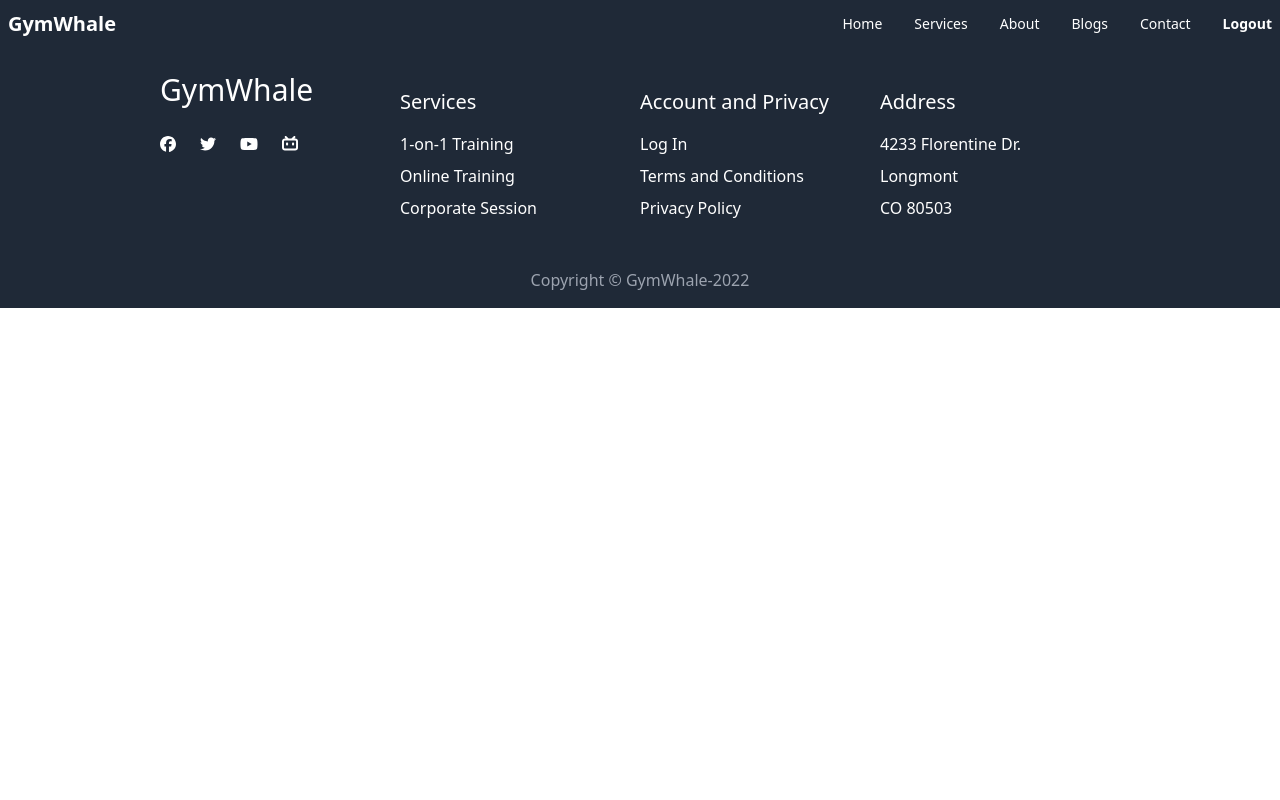
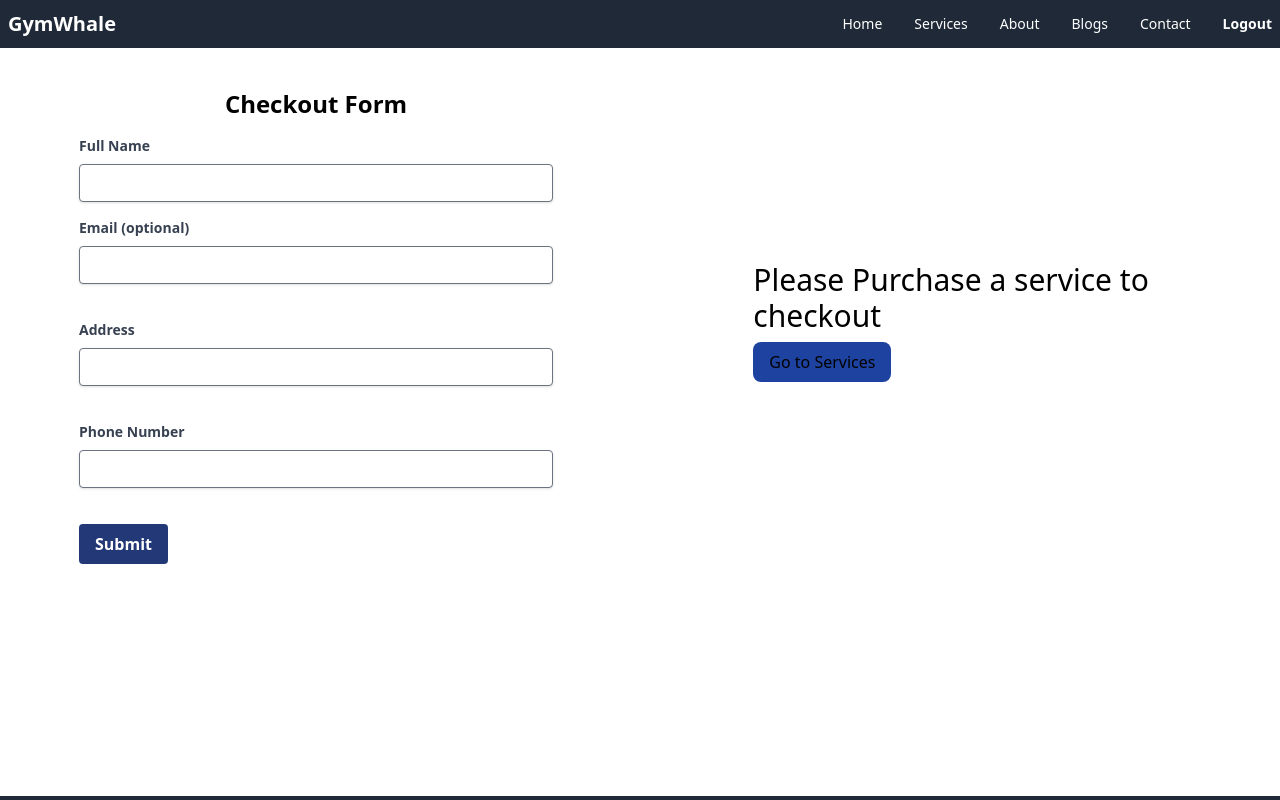
Before and after one commit to NafiulA/gymwhale-client-side, a React (Create React App) app: page /checkout in a window 1280 px wide. Shown: the top 800 px of the page. Built offline with nearby package versions, Linux system fonts and the light colour scheme; no server answers; sample sign-in values are in the browser's storage.

Commit message:
checkout done

```diff
--- a/src/components/Checkout/Checkout.js
+++ b/src/components/Checkout/Checkout.js
@@ -1,13 +1,68 @@
 import React, { useContext } from 'react';
+import toast from 'react-hot-toast';
+import { useNavigate } from 'react-router-dom';
 import { ServiceDataContext } from '../../hooks/ServiceDataContext';
 
 const Checkout = () => {
     const { selectedService } = useContext(ServiceDataContext)
-    const { name, description } = selectedService;
+    const { name, description, img, price } = selectedService;
+    const navigate = useNavigate();
+    const handleCheckout = (e) => {
+        e.preventDefault();
+        toast.success("Thank you for your purchase!", { id: "purchase" });
+        e.target.name.value = '';
+        e.target.email.value = '';
+        e.target.address.value = '';
+        e.target.phone.value = '';
+    }
     return (
-        <div>
-            <p>{name}</p>
-            <p>{description}</p>
+        <div className='my-6 min-h-[700px]'>
+            <div className='grid grid-cols-1 lg:grid-cols-2 items-center gap-4'>
+                <div className='w-3/4 mx-auto order-2 lg:order-1'>
+                    <h3 className='text-2xl font-semibold text-center py-4'>Checkout Form</h3>
+                    <form onSubmit={handleCheckout}>
+                        <div className="mb-4">
+                            <label className="block text-gray-700 text-sm font-bold mb-2" htmlFor="name">
+                                Full Name
+                            </label>
+                            <input className="shadow appearance-none border rounded w-full py-2 px-3 text-gray-700 leading-tight focus:outline-none focus:shadow-outline" name='name' id="name" type="text" required />
+                        </div>
+                        <div className="mb-6">
+                            <label className="block text-gray-700 text-sm font-bold mb-2" htmlFor="email">
+                                Email (optional)
+                            </label>
+                            <input className="shadow appearance-none border rounded w-full py-2 px-3 text-gray-700 mb-3 leading-tight focus:outline-none focus:shadow-outline" name='email' id="email" type="text" />
+                        </div>
+                        <div className="mb-6">
+                            <label className="block text-gray-700 text-sm font-bold mb-2" htmlFor="address">
+                                Address
+                            </label>
+                            <input className="shadow appearance-none border rounded w-full py-2 px-3 text-gray-700 mb-3 leading-tight focus:outline-none focus:shadow-outline" id="address" type="text" name='address' required />
+                        </div>
+                        <div className="mb-6">
+                            <label className="block text-gray-700 text-sm font-bold mb-2" htmlFor="phone">
+                                Phone Number
+                            </label>
+                            <input className="shadow appearance-none border rounded w-full py-2 px-3 text-gray-700 mb-3 leading-tight focus:outline-none focus:shadow-outline" id="phone" type="number" name='phone' required />
+                        </div>
+                        <input disabled={name ? false : true} className="bg-blue-900 hover:bg-blue-700 text-white font-bold py-2 px-4 rounded focus:outline-none focus:shadow-outline" type="submit" value="Submit">
+                        </input>
+                    </form>
+                </div>
+                <div className='order-1 lg:order-2'>
+                    <div className={`${name ? "block" : "hidden"}`}>
+                        <img className='w-1/2 mx-auto' src={img} alt="" />
+                        <p className='text-3xl py-2 text-center font-bold'>{name}</p>
+                        <p className='text-xl font-semibold text-center'>Price: $ {price}/month</p>
+                        <p className='text-center text-lg font-semibold'>Description: {description}</p>
+                    </div>
+
+                    <div className={`${name ? "hidden" : "block"} w-2/3 mx-auto`}>
+                        <p className='text-3xl py-2'>Please Purchase a service to checkout</p>
+                        <button className='py-2 px-4 bg-blue-800 rounded-lg hover:bg-blue-700' onClick={() => navigate("/services")}>Go to Services</button>
+                    </div>
+                </div>
+            </div>
         </div>
     );
 };
--- a/src/components/Header/Header.js
+++ b/src/components/Header/Header.js
@@ -25,7 +25,7 @@ const Header = () => {
                                 <CustomLink to="/">Home</CustomLink>
                             </li>
                             <li>
-                                <CustomLink to="/home#services">Services</CustomLink>
+                                <CustomLink to="/services">Services</CustomLink>
                             </li>
                             <li>
                                 <CustomLink to="/about">About</CustomLink>
--- a/src/components/Login/Login.js
+++ b/src/components/Login/Login.js
@@ -74,10 +74,11 @@ const Login = () => {
         navigate(from, { replace: true });
     }
 
+
     return (
         <div className='min-h-[700px]'>
             <div className='mt-10'>
-                <div className="bg-white mx-auto w-5/6 md:w-1/3 shadow-md rounded px-8 pt-6 pb-8 mb-4">
+                <div className="bg-white mx-auto w-full md:w-2/3 lg:w-1/3 shadow-md rounded px-8 pt-6 pb-8 mb-4">
                     <form onSubmit={handleLogin}>
                         <div className="mb-4">
                             <label className="block text-gray-700 text-sm font-bold mb-2" htmlFor="email">
--- a/src/components/Register/Register.js
+++ b/src/components/Register/Register.js
@@ -1,7 +1,8 @@
 import { faFacebook, faGithub, faGoogle } from '@fortawesome/free-brands-svg-icons';
 import { FontAwesomeIcon } from '@fortawesome/react-fontawesome';
+import { sendEmailVerification } from 'firebase/auth';
 import React, { useState } from 'react';
-import { useCreateUserWithEmailAndPassword, useSendPasswordResetEmail, useSignInWithFacebook, useSignInWithGithub, useSignInWithGoogle } from 'react-firebase-hooks/auth';
+import { useCreateUserWithEmailAndPassword, useSignInWithFacebook, useSignInWithGithub, useSignInWithGoogle } from 'react-firebase-hooks/auth';
 import toast from 'react-hot-toast';
 import { Link, useLocation, useNavigate } from 'react-router-dom';
 import auth from '../../firebase.init';
@@ -19,6 +20,7 @@ const Register = () => {
     const [signInWithGoogle, userGoogle, googleLoading, googleError] = useSignInWithGoogle(auth);
     const [signInWithGithub, userGithub, githubLoading, githubError] = useSignInWithGithub(auth);
     const [signInWithFacebook, userFacebook, facebookLoading, facebookError] = useSignInWithFacebook(auth);
+
     const navigate = useNavigate();
 
     const location = useLocation();
@@ -72,13 +74,16 @@ const Register = () => {
         toast.error(`${error}`, { id: "signInError" });
     }
     if (user || userGoogle || userFacebook || userGithub) {
+        sendEmailVerification(auth.currentUser)
+            .then(toast.success("Verification Email sent!"));
         toast.success("Registration Successful", { id: "registration" })
         navigate(from, { replace: true });
     }
+
     return (
         <div className='min-h-[700px]'>
             <div className='mt-10'>
-                <div className="bg-white mx-auto w-5/6 md:w-1/3 shadow-md rounded px-8 pt-6 pb-8 mb-4">
+                <div className="bg-white mx-auto w-full md:w-2/3 lg:w-1/3 shadow-md rounded px-8 pt-6 pb-8 mb-4">
                     <form onSubmit={handleLogin}>
                         <div className="mb-4">
                             <label className="block text-gray-700 text-sm font-bold mb-2" htmlFor="email">
--- a/src/components/Services/Services.js
+++ b/src/components/Services/Services.js
@@ -11,7 +11,7 @@ const Services = () => {
         setSelectedService(selectedId);
     }
     return (
-        <div id='services'>
+        <div id='services' className='my-6'>
             <h3 className='text-4xl md:text-5xl font-semibold text-center py-6'><span className='text-blue-900'>Services</span> I provide</h3>
             <div className='w-5/6 md:w-3/4 mx-auto gap-4 grid grid-cols-1 md:grid-cols-2 lg:grid-cols-3'>
                 {
```
